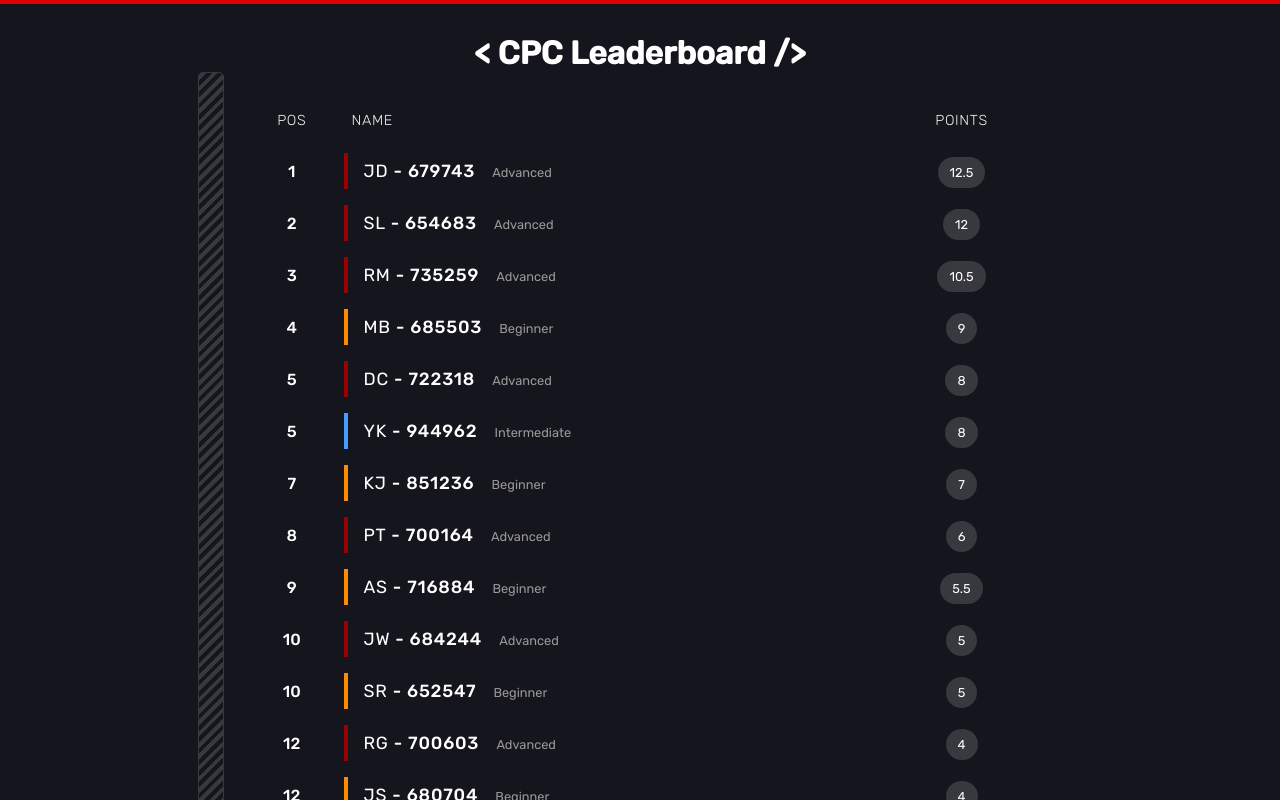
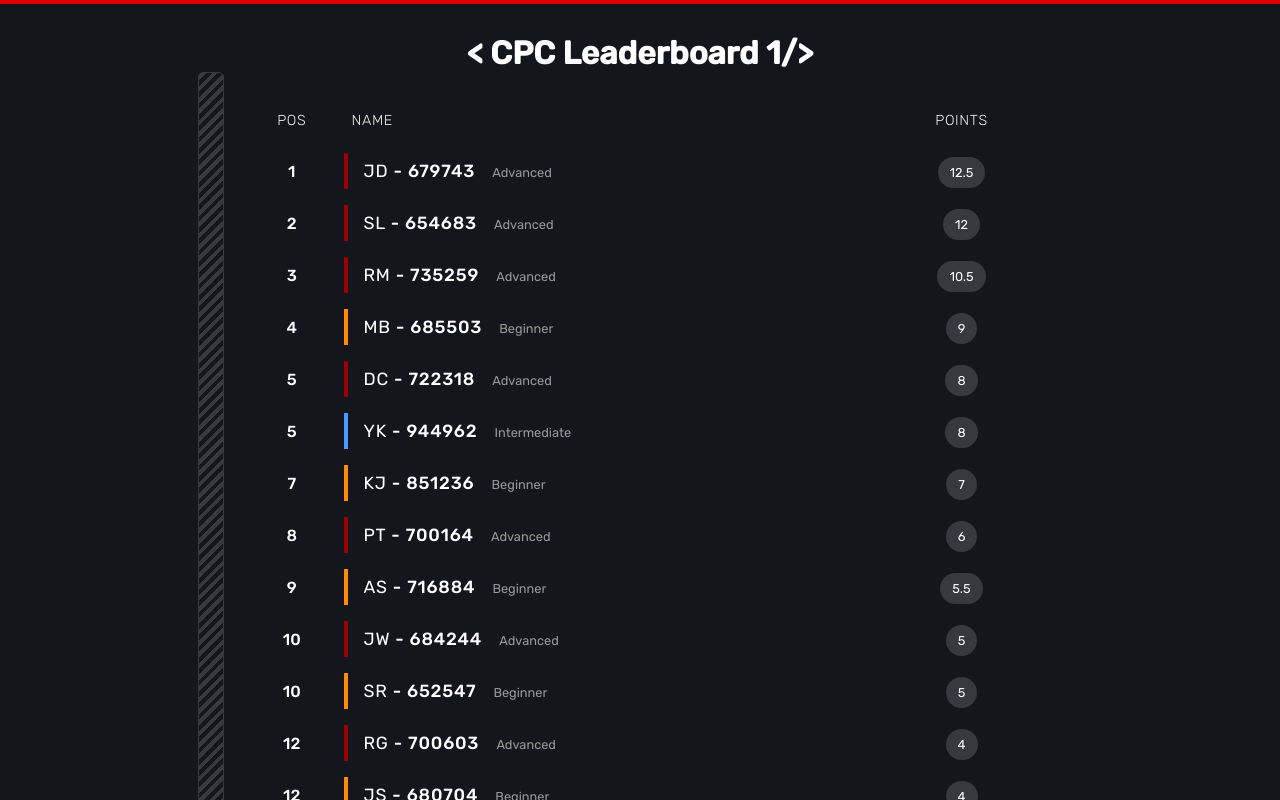
Before and after one commit to RaghavVerma24/CPC-Leaderboard, a plain HTML site: page index.html in a window 1280 px wide. Shown: the top 800 px of the page. Drawn offline with nearby package versions, Linux system fonts and the light colour scheme.

Commit message:
Update index.html

```diff
--- a/index.html
+++ b/index.html
@@ -8,7 +8,7 @@
     <script src="https://cdnjs.cloudflare.com/ajax/libs/d3/4.10.0/d3.min.js"></script>
   </head>
   <body>
-    <h1>< CPC Leaderboard /></h1>
+    <h1>< CPC Leaderboard 1/></h1>
     <table class="table">
       <tr class="tr">
         <th class="th">
```
